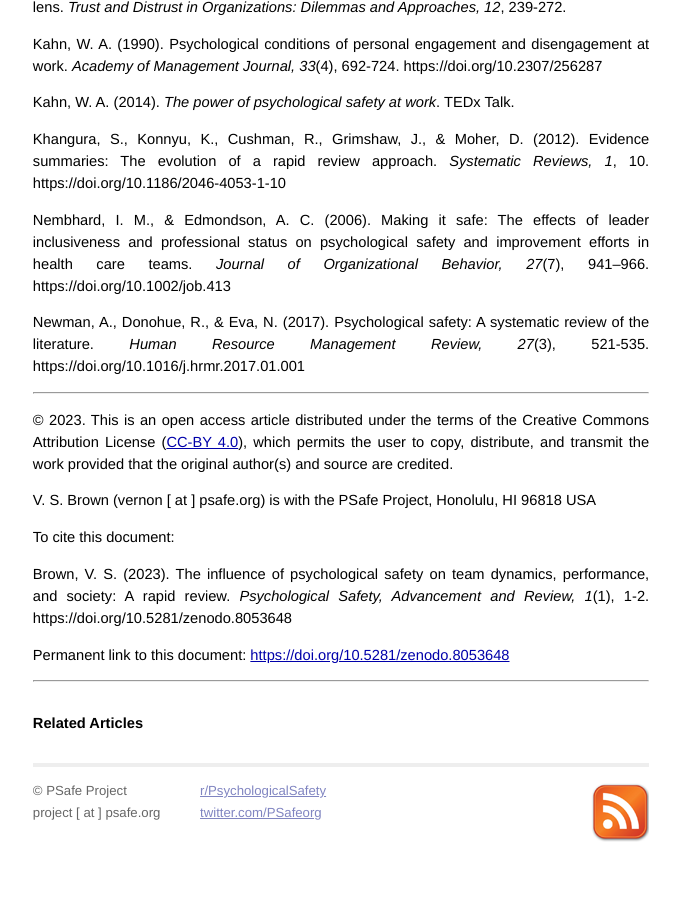
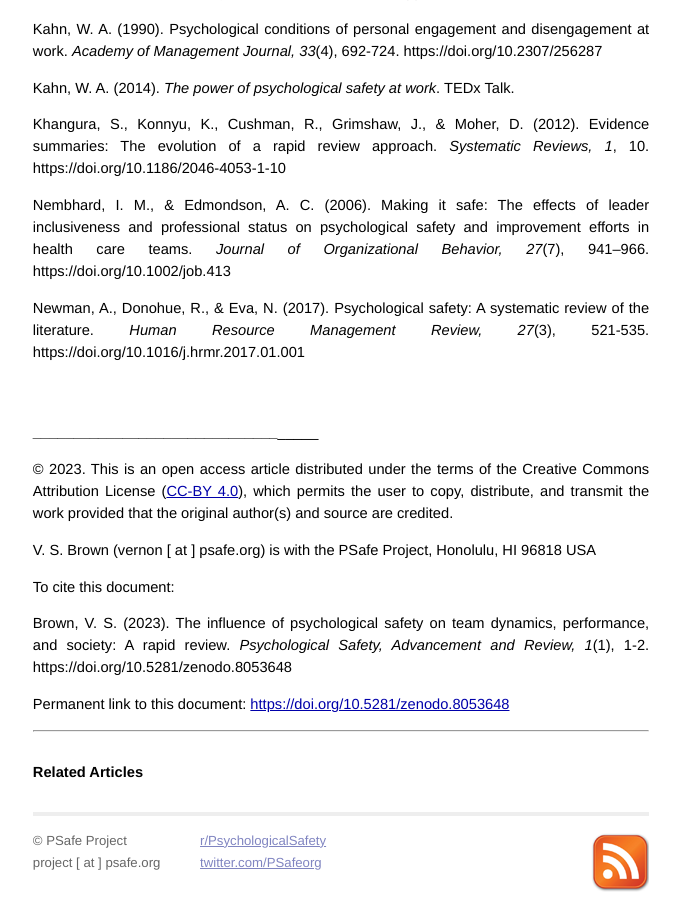
Before and after one commit to atidbit/psafe, a Jekyll site: the page built from _posts/2023-06-19-influence-of-psychological-safety-a-rapid-review.md, in a window 1280 px wide and 900 px high, scrolled down 2373 px. Shown: the whole window, without its empty margins (299-979 px from the left). Built offline with Jekyll 4.4.1, drawn with Linux system fonts in a browser that asks for light colours; before the commit the page ends 3223 px from its top, so only the background shows below that.

Commit message:
Update 2023-06-19-influence-of-psychological-safety-a-rapid-review.md

```diff
--- a/_posts/2023-06-19-influence-of-psychological-safety-a-rapid-review.md
+++ b/_posts/2023-06-19-influence-of-psychological-safety-a-rapid-review.md
@@ -112,7 +112,7 @@
 holds promise for the creation of a more inclusive, respectful, and
 high-functioning environment for all.
 
-__________________________________________________________________________________________________
+<hr style="margin-top:-1em">
 
 ### REFERENCES
 
@@ -151,7 +151,8 @@
 review of the literature. _Human Resource Management Review, 27_(3), 521-535.
 https://doi.org/10.1016/j.hrmr.2017.01.001
 
-__________________________________________________________________________________________________
+<br><br>
+_______________________________________________________________________________________________
 
 
 © 2023. This is an open access article distributed under the terms of the
```
